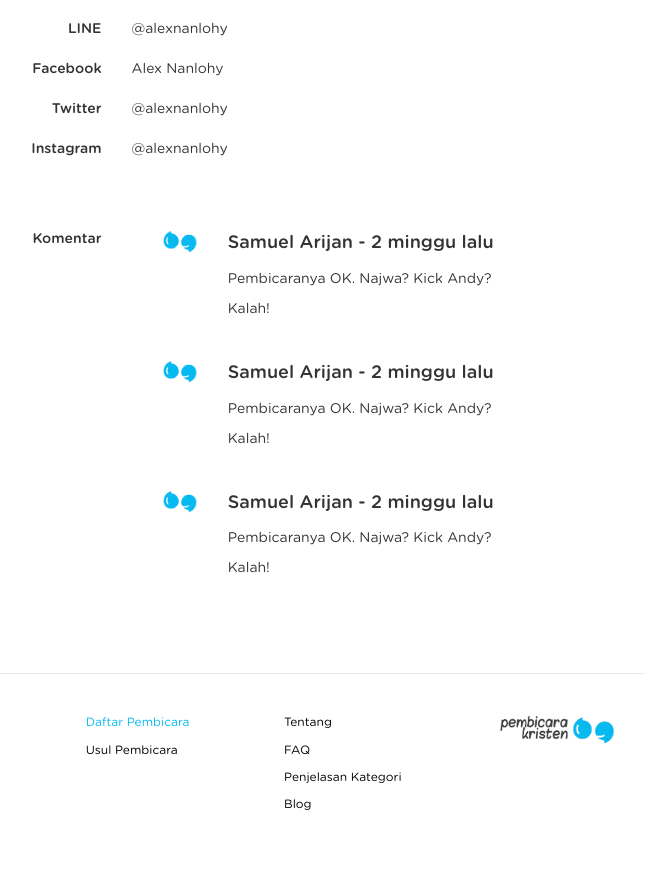
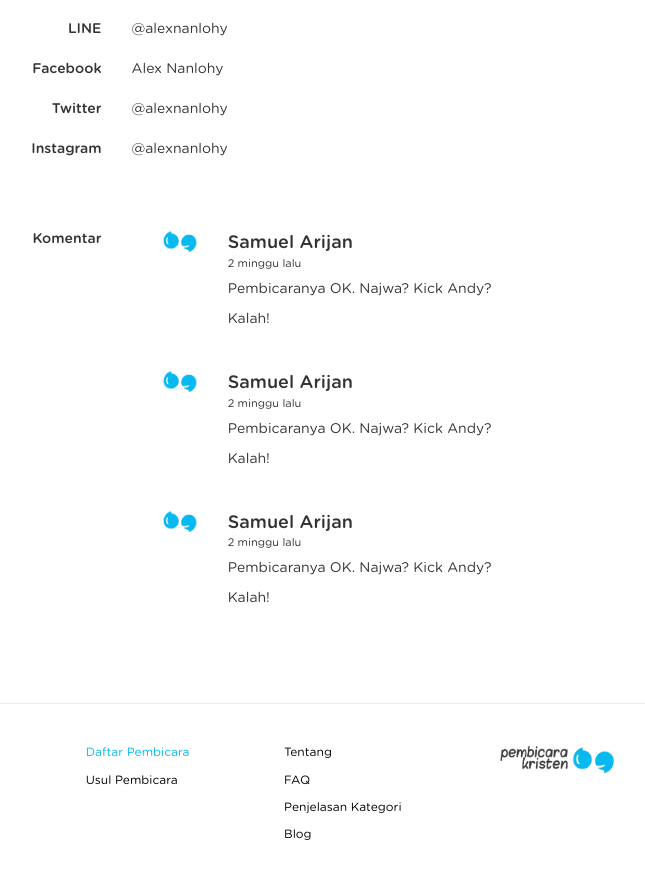
Before and after one commit to kevinchristianwennas/pembicarakristen, a CodeIgniter app: page /index.php/welcome/pembicara/1 in a window 1280 px wide. Shown: the part 856-1739 px from the top of the page, without its empty margins (371-1016 px from the left). Before the commit the page ends 1666 px from the top, so only its background shows below. Run offline with CodeIgniter, Linux system fonts and the light colour scheme.

Commit message:
menambahkan modal komentar di halaman profil pembicara

```diff
--- a/application/views/pembicara.php
+++ b/application/views/pembicara.php
@@ -36,7 +36,8 @@
                             </div>
                             <div class="pembicara-name">
                                 <h3>Alex Nanlohy, S.Sos., M. A.</h3>
-                                <a class="btn btn-default tambah-komentar" href="#" role="button">Tambah Komentar</a>
+                                <a class="btn btn-default tambah-komentar" href="#" role="button"
+                                    data-toggle="modal" data-target="#modalkomentar">Tambah Komentar</a>
                             </div>
                         </div>
                     </div>
@@ -131,13 +132,14 @@
 
                     <div class="row pembicara-data-row komentar">
                         <div class="col-xs-3 data-title"><p>Komentar</p></div>
-                        <div class="col-xs-9">
+                        <div class="col-sm-9 col-xs-12">
                             <div class="col-xs-12 komentar-item">
                                 <div class="col-xs-2">
                                     <img src="<?=img_url()?>logo-color-color.png" class="img-responsive">
                                 </div>
                                 <div class="col-xs-10">
-                                    <h5>Samuel Arijan - 2 minggu lalu</h5>
+                                    <h5>Samuel Arijan</h5>
+                                    <p class="waktu-komentar">2 minggu lalu</p>
                                     <p>Pembicaranya OK. Najwa? Kick Andy? Kalah!</p>
                                 </div>
                             </div>
@@ -147,7 +149,8 @@
                                     <img src="<?=img_url()?>logo-color-color.png" class="img-responsive">
                                 </div>
                                 <div class="col-xs-10">
-                                    <h5>Samuel Arijan - 2 minggu lalu</h5>
+                                    <h5>Samuel Arijan</h5>
+                                    <p class="waktu-komentar">2 minggu lalu</p>
                                     <p>Pembicaranya OK. Najwa? Kick Andy? Kalah!</p>
                                 </div>
                             </div>
@@ -157,19 +160,79 @@
                                     <img src="<?=img_url()?>logo-color-color.png" class="img-responsive">
                                 </div>
                                 <div class="col-xs-10">
-                                    <h5>Samuel Arijan - 2 minggu lalu</h5>
+                                    <h5>Samuel Arijan</h5>
+                                    <p class="waktu-komentar">2 minggu lalu</p>
                                     <p>Pembicaranya OK. Najwa? Kick Andy? Kalah!</p>
                                 </div>
                             </div>
                         </div>
                     </div>
-
-
                 </div>
             </div>
 
             <?php include 'footer.php'; ?>
         </div>
+
+
+
+        <!-- Modal untuk menambahkan komentar -->
+        <div class="modal fade" id="modalkomentar" tabindex="-1" role="dialog" aria-labelledby="gridSystemModalLabel">
+          <div class="modal-dialog" role="document">
+            <div class="modal-content">
+              <div class="modal-header">
+                <button type="button" class="close" data-dismiss="modal" aria-label="Close"><span aria-hidden="true">&times;</span></button>
+                <h4 class="modal-title" id="gridSystemModalLabel">Komentar untuk Alex Nanlohy, S.Sos, M. A.</h4>
+              </div>
+              <div class="modal-body">
+                <form action="" method="post" class="form-horizontal">
+                    <div class="form-group">
+                        <label for="nama" class="col-sm-2 control-label">Nama</label>
+                        <div class="col-sm-10">
+                            <input type="text" class="form-control" id="nama">
+                        </div>
+                    </div>
+                    <div class="form-group">
+                        <label for="asal" class="col-sm-2 control-label">Asal</label>
+                        <div class="col-sm-10">
+                            <input type="text" class="form-control" id="asal">
+                        </div>
+                    </div>
+                    <div class="form-group">
+                        <label for="email" class="col-sm-2 control-label">Email</label>
+                        <div class="col-sm-10">
+                            <input type="email" class="form-control" id="email">
+                        </div>
+                    </div>
+                    <div class="form-group">
+                        <label for="tempatpelayanan" class="col-sm-2 control-label">Tempat Pelayanan</label>
+                        <div class="col-sm-10">
+                            <input type="text" class="form-control" id="tempatpelayanan">
+                        </div>
+                    </div>
+                    <div class="form-group">
+                        <label for="waktupelayanan" class="col-sm-2 control-label">Waktu Pelayanan</label>
+                        <div class="col-sm-10">
+                            <input type="time" class="form-control" id="waktupelayanan">
+                        </div>
+                    </div>
+
+                    <div class="form-group">
+                        <label for="isikomentar" class="col-sm-2 control-label">Komentar</label>
+                        <div class="col-sm-10">
+                            <textarea class="form-control" rows="5" id="isikomentar"></textarea>
+                        </div>
+                    </div>
+                    <div class="form-group button-komentar">
+                        <button type="submit" class="btn btn-default">Kirim</button>
+                    </div>
+                </form>
+
+              </div>
+            </div><!-- /.modal-content -->
+          </div><!-- /.modal-dialog -->
+        </div><!-- /.modal -->
+
+
 
 
     <!-- jQuery (necessary for Bootstrap's JavaScript plugins) -->
--- a/assets/css/pembicarakristen.css
+++ b/assets/css/pembicarakristen.css
@@ -540,6 +540,33 @@ nav.navbar-default{
         margin-top: 30px;
     }
 }
+.komentar .komentar-item h5{
+    margin-bottom: 0px;
+}
+.komentar .komentar-item .waktu-komentar{
+    font-size: 11px;
+    line-height: 20px;
+    margin-bottom: 0;
+}
+@media screen and (max-width:767px) {
+    .data-title{
+        float: left;
+    }
+    .komentar-item{
+        padding: 0;
+    }
+}
+#modalkomentar .modal-content{
+    background-color: #f1f1f1;
+}
+#modalkomentar .button-komentar{
+    text-align: center;
+}
+#modalkomentar .button-komentar button{
+    padding-left: 20px;
+    padding-right: 20px;
+    line-height: 25px;
+}
 
 /* FAQ */
 .faq-section{
```
